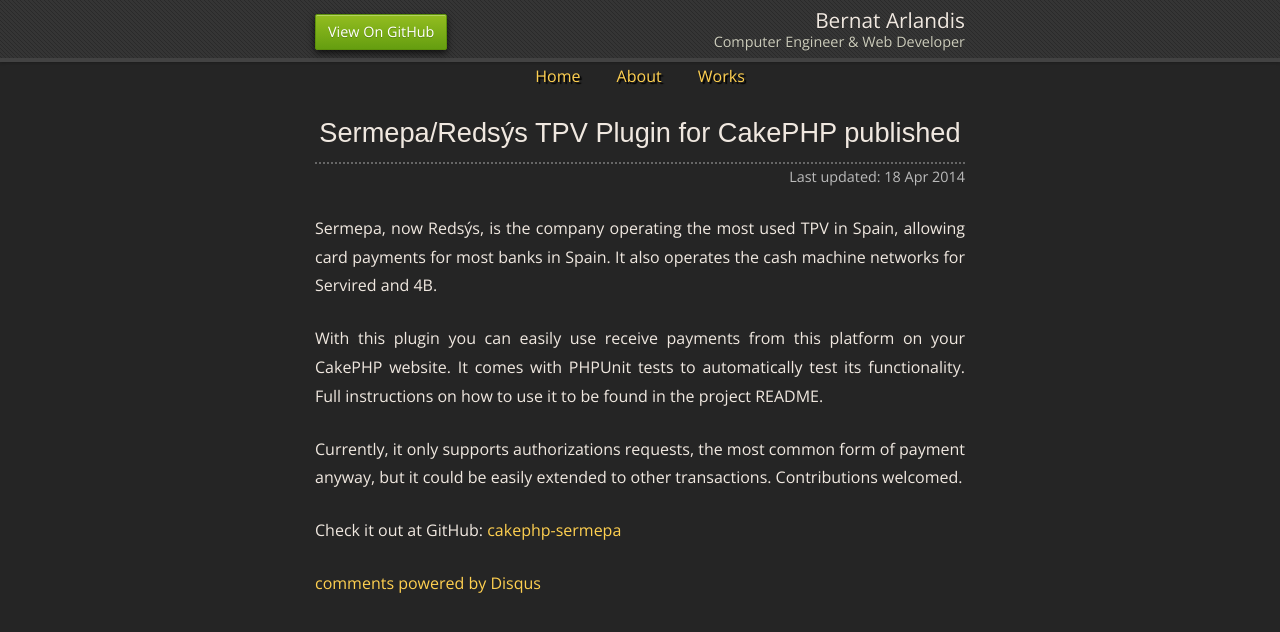
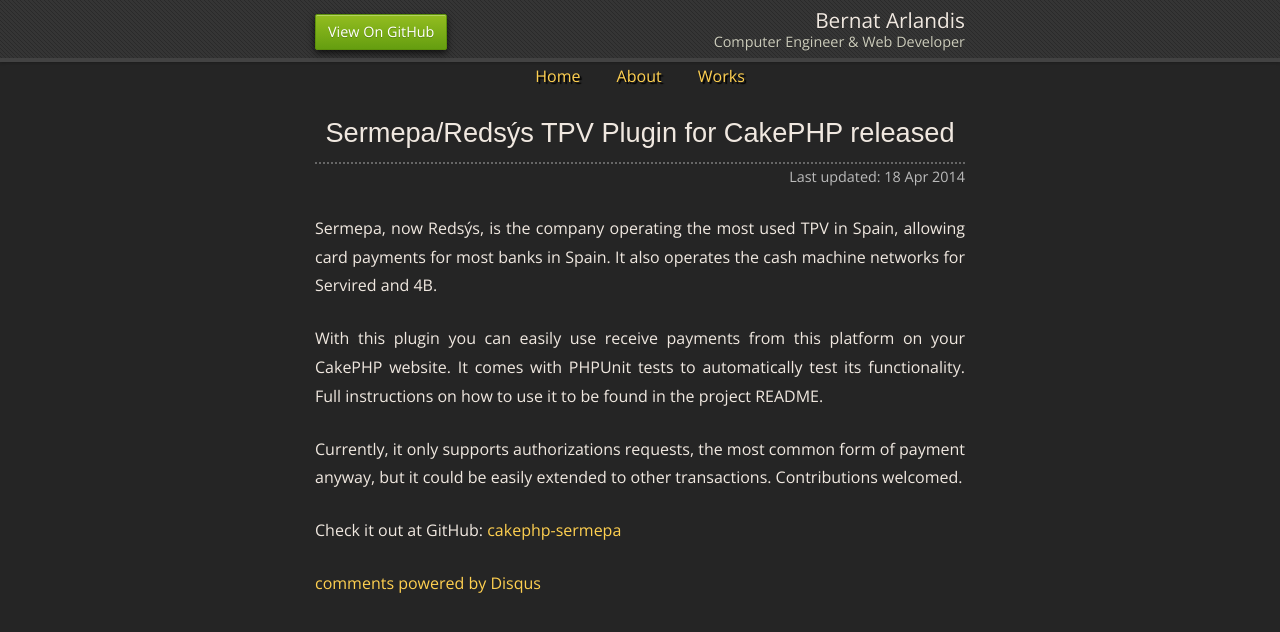
Before and after one commit to berarma/berarma.github.io, a Jekyll site: the page built from _posts/2014-04-18-cakephp-sermepa-redsys.md, in a window 1280 px wide. Shown: the top 632 px of the page. Built offline with Jekyll 4.4.1, drawn with Linux system fonts in a browser that asks for light colours; comment, search, counter and statistics services are not loaded.

Commit message:
Change post titles for consistency

```diff
--- a/_posts/2014-04-18-cakephp-sermepa-redsys.md
+++ b/_posts/2014-04-18-cakephp-sermepa-redsys.md
@@ -1,6 +1,6 @@
 ---
 layout: post
-title: Sermepa/Redsýs TPV Plugin for CakePHP published
+title: Sermepa/Redsýs TPV Plugin for CakePHP released
 ---
 
 Sermepa, now Redsýs, is the company operating the most used TPV in Spain,
```
Also changed, not shown: _posts/2014-01-06-jquery-freethecookies.md (+1 -1 lines).
